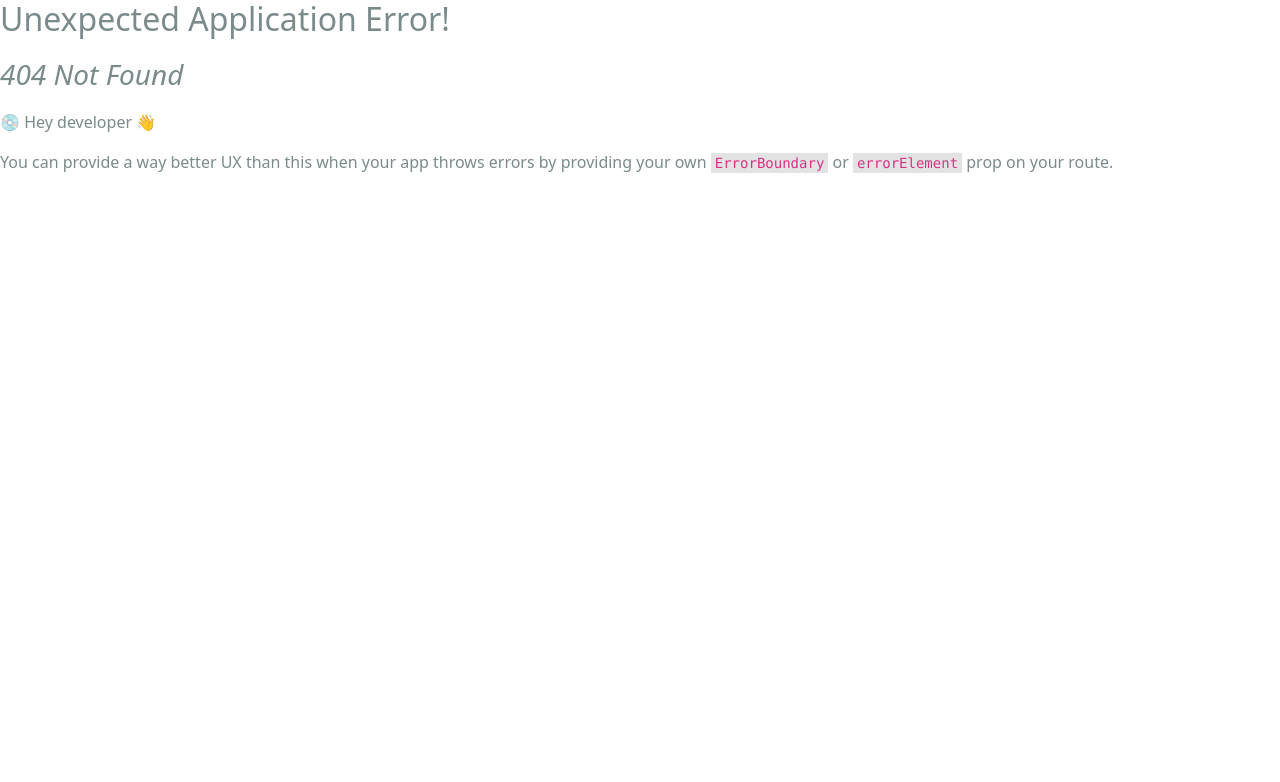
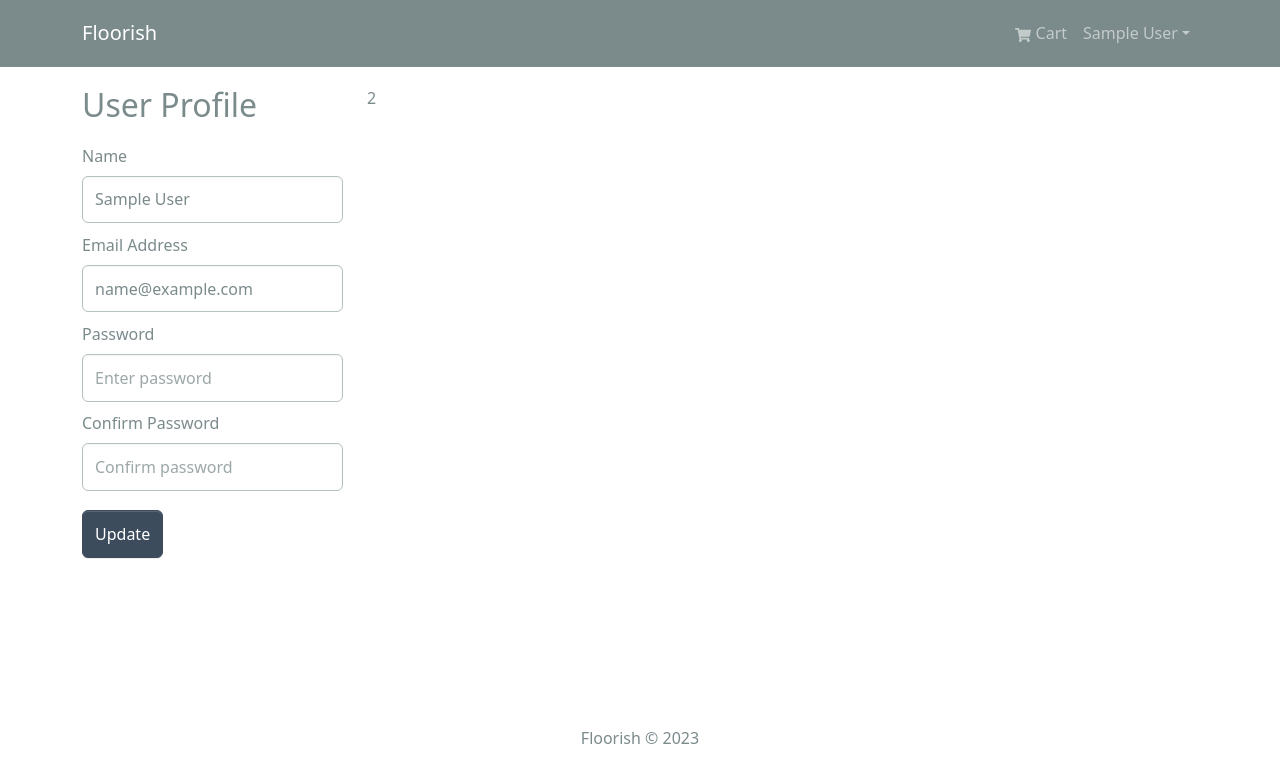
Before and after one commit to vsalter/floorish-react-app, a React (Create React App) app in the folder frontend/: page /profile in a window 1280 px wide. Before the commit this address had no page. Shown: the top 782 px of the page. Built offline with nearby package versions, Linux system fonts and the light colour scheme; sample sign-in values are in the browser's storage.

Commit message:
added ability to update user name, email, and password

```diff
--- a/frontend/src/index.js
+++ b/frontend/src/index.js
@@ -18,6 +18,7 @@ import PrivateRoute from './components/PrivateRoute';
 import PaymentPage from './pages/PaymentPage';
 import PlaceOrderPage from './pages/PlaceOrderPage';
 import OrderPage from './pages/OrderPage';
+import ProfilePage from './pages/ProfilePage';
 
 const router = createBrowserRouter(
   createRoutesFromElements(
@@ -34,6 +35,7 @@ const router = createBrowserRouter(
         <Route path='/payment' element={<PaymentPage />} />
         <Route path='/placeorder' element={<PlaceOrderPage />} />
         <Route path='/order/:id' element={<OrderPage />} />
+        <Route path='/profile' element={<ProfilePage />} />
       </Route>
     </Route>
   )
--- a/frontend/src/pages/OrderPage.jsx
+++ b/frontend/src/pages/OrderPage.jsx
@@ -42,12 +42,47 @@ const OrderPage = () => {
         }
     }, [order, paypal, paypalDispatch, loadingPayPal, errorPayPal]);
 
+    function onApprove(data, actions) {
+        return actions.order.capture().then(async function (details) {
+            try {
+                await payOrder({ orderId, details });
+                refetch();
+                toast.success('Payment successful');
+            } catch (err) {
+                toast.error(err?.data?.message || err.message );
+            }
+        })
+    };
+    async function onApproveTest() {
+        await payOrder({ orderId, details: {payer: {} } });
+        refetch();
+        toast.success('Payment successful');
+    };
+
+    function onError(err) {
+        toast.error(err.message);
+    };
+
+    function createOrder(data, actions) {
+        return actions.order.create({
+            purchase_units: [
+                {
+                    amount: {
+                        value: order.totalPrice,
+                    },
+                },
+            ],
+        }).then((orderId) => {
+            return orderId;
+        });
+    };
+
     return (
         isLoading ? <Loader /> : error ? <Message variant='danger' /> : (
             <>
                 <h1>Order {order._id}</h1>
                 <Row>
-                    <Col md={8}>
+                    <Col md={7}>
                         <ListGroup variant="flush">
                             <ListGroup.Item>
                                 <h2>Shipping</h2>
@@ -77,7 +112,7 @@ const OrderPage = () => {
                                 </p>
                                 {order.isPaid ? (
                                     <Message variant='success'>
-                                        Piad on {order.paidAt}
+                                        Paid on {order.paidAt}
                                     </Message>
                                 ) : (
                                     <Message variant='danger'>
@@ -96,7 +131,7 @@ const OrderPage = () => {
                                             <Col>
                                                 <Link to={`/product/${item.product}`}>{item.name}</Link>
                                             </Col>
-                                            <Col md={4}>
+                                            <Col md={5}>
                                                 {item.qty} x ${item.price} = ${item.qty * item.price}
                                             </Col>
                                         </Row>
@@ -105,7 +140,7 @@ const OrderPage = () => {
                             </ListGroup.Item>
                         </ListGroup>
                     </Col>
-                    <Col md={4}>
+                    <Col md={5}>
                         <Card>
                             <ListGroup variant="flush">
                                 <ListGroup.Item>
@@ -129,6 +164,20 @@ const OrderPage = () => {
                                         <Col>${order.totalPrice}</Col>
                                     </Row>
                                 </ListGroup.Item>
+                                {!order.isPaid && (
+                                    <ListGroup.Item>
+                                        {loadingPay && <Loader />}
+
+                                        {isPending ? <Loader /> : (
+                                            <div>
+                                                {/* <Button onClick={onApproveTest} style={{marginBottom: '10px'}}>Test Pay Order</Button> */}
+                                                <div>
+                                                    <PayPalButtons createOrder={createOrder} onApprove={onApprove} onError={ onError } ></PayPalButtons>
+                                                </div>
+                                            </div>
+                                        )}
+                                    </ListGroup.Item>
+                                )}
                             </ListGroup>
                         </Card>
                     </Col>
--- /dev/null
+++ b/frontend/src/pages/ProfilePage.jsx
@@ -0,0 +1,80 @@
+import { useState, useEffect } from "react";
+import { Table, Form, Button, Row, Col } from "react-bootstrap";
+import { LinkContainer } from "react-router-bootstrap";
+import { useDispatch, useSelector } from "react-redux";
+import { toast } from "react-toastify";
+import Message from "../components/Message";
+import Loader from "../components/Loader";
+import { useProfileMutation } from "../slices/usersApiSlice";
+import { setCredentials } from "../slices/authSlice";
+
+
+const ProfilePage = () => {
+    const [name, setName] = useState("");
+    const [email, setEmail] = useState("");
+    const [password, setPassword] = useState("");
+    const [confirmPassword, setConfirmPassword] = useState("");
+
+    const dispatch = useDispatch();
+
+    const { userInfo } = useSelector((state) => state.auth);
+
+    const [updateProfile, { isLoading:loadingUpdateProfile }] = useProfileMutation();
+
+    useEffect(() => {
+        if (userInfo) {
+            setName(userInfo.name);
+            setEmail(userInfo.email);
+        }
+    }, [userInfo, userInfo.name, userInfo.email]);
+
+    const submitHandler = async (e) => {
+        e.preventDefault();
+        if (password !== confirmPassword) {
+            toast.error('Password do not match');
+        } else {
+            try {
+                const res = await updateProfile({ _id:userInfo._id, name, email, password }).unwrap();
+                dispatch(setCredentials(res));
+                toast.success('Profile updated successfully');
+            } catch (err) {
+                toast.error(err?.data?.message || err.error);
+            }
+        }
+    };
+
+    return (
+        <Row>
+            <Col md={3}>
+                <h2>User Profile</h2>
+                <Form onSubmit={submitHandler}>
+                    <Form.Group controlId="name" className="my-2">
+                        <Form.Label>Name</Form.Label>
+                        <Form.Control type="name" placeholder="Enter name" value={name} onChange={(e) => setName(e.target.value)}></Form.Control>
+                    </Form.Group>
+                    <Form.Group controlId="email" className="my-2">
+                        <Form.Label>Email Address</Form.Label>
+                        <Form.Control type="email" placeholder="Enter email" value={email} onChange={(e) => setEmail(e.target.value)}></Form.Control>
+                    </Form.Group>
+                    <Form.Group controlId="password" className="my-2">
+                        <Form.Label>Password</Form.Label>
+                        <Form.Control type="password" placeholder="Enter password" value={password} onChange={(e) => setPassword(e.target.value)}></Form.Control>
+                    </Form.Group>
+                    <Form.Group controlId="confirmPassword" className="my-2">
+                        <Form.Label>Confirm Password</Form.Label>
+                        <Form.Control type="password" placeholder="Confirm password" value={confirmPassword} onChange={(e) => setConfirmPassword(e.target.value)}></Form.Control>
+                    </Form.Group>
+
+                    <Button type="submit" variant="primary" className="my-2">
+                        Update
+                    </Button>
+
+                    { loadingUpdateProfile && <Loader />}
+                </Form>
+            </Col>
+            <Col md={9}>2</Col>
+        </Row>
+    )
+}
+
+export default ProfilePage
--- a/frontend/src/slices/ordersApiSlice.js
+++ b/frontend/src/slices/ordersApiSlice.js
@@ -17,7 +17,7 @@ export const ordersApiSlice = apiSlice.injectEndpoints({
             keepUnusedDataFor: 5
         }),
         payOrder: builder.mutation({
-            query: (orderId, details) => ({
+            query: ({ orderId, details }) => ({
                 url: `${ORDERS_URL}/${orderId}/pay`,
                 method: 'PUT',
                 body: { ...details },
--- a/frontend/src/slices/usersApiSlice.js
+++ b/frontend/src/slices/usersApiSlice.js
@@ -22,8 +22,15 @@ export const usersApiSlice = apiSlice.injectEndpoints({
                 url: `${USERS_URL}/logout`,
                 method: 'POST',
             }),
-        })
+        }),
+        profile: builder.mutation({
+            query: (data) => ({
+                url: `${USERS_URL}/profile`,
+                method: 'PUT',
+                body: data,
+            }),
+        }),
     }),
 });
 
-export const { useLoginMutation, useLogoutMutation, useRegisterMutation } = usersApiSlice;
+export const { useLoginMutation, useLogoutMutation, useRegisterMutation, useProfileMutation } = usersApiSlice;
```
